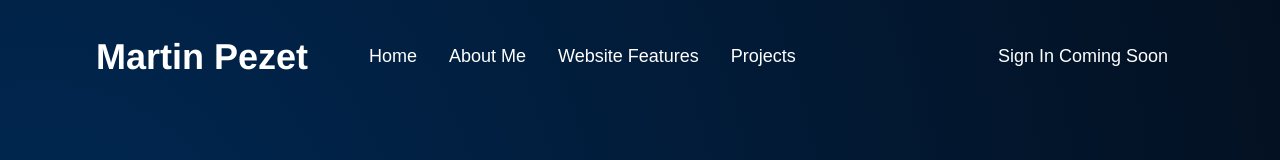
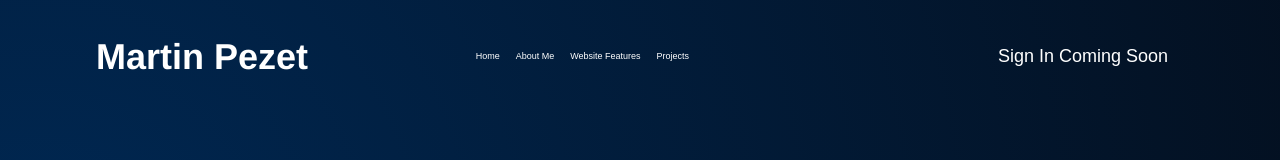
Before and after one commit to MartinPezet/portfolio-website, a React (Create React App) app in the folder client/: page / in a window 1280 px wide. Shown: the top 160 px of the page. Built offline with nearby package versions, Linux system fonts and the light colour scheme.

Commit message:
Attempted animation for navbar

```diff
--- a/client/src/components/navbar/Navbar.js
+++ b/client/src/components/navbar/Navbar.js
@@ -37,7 +37,7 @@ const Navbar = () => {
               </text>
           </svg>
         </div>
-        <div className="navBarLinksContainer">
+        <div className="navBarLinksContainer scaleUpCenter">
           <Menu />
         </div>
       </div>
@@ -50,7 +50,7 @@ const Navbar = () => {
           : <RiMenu3Line color='#fff' size={27} onClick={() => setToggleMobMenu(true)} />
         }
         {toggleMobMenu && (
-          <div className='navBarMobMenuContainer scale-up-center'>
+          <div className='navBarMobMenuContainer scaleUpCenter'>
             <div className='navBarMobMenuContainerLinks'>
               <Menu />
               <div className='navBarMobMenuContainerLinksSignIn'>
--- a/client/src/components/navbar/navbar.css
+++ b/client/src/components/navbar/navbar.css
@@ -1,3 +1,8 @@
+.scaleUpCenter {
+	-webkit-animation: scale-up-center 0.4s cubic-bezier(0.390, 0.575, 0.565, 1.000) both;
+	animation: scale-up-center 0.4s cubic-bezier(0.390, 0.575, 0.565, 1.000) both;
+}/* CREATE WORKING ANIMATION!!!!!!!!!!!!!!!! */
+
 .navBar {
     display: flex;
     justify-content: space-between;
```
